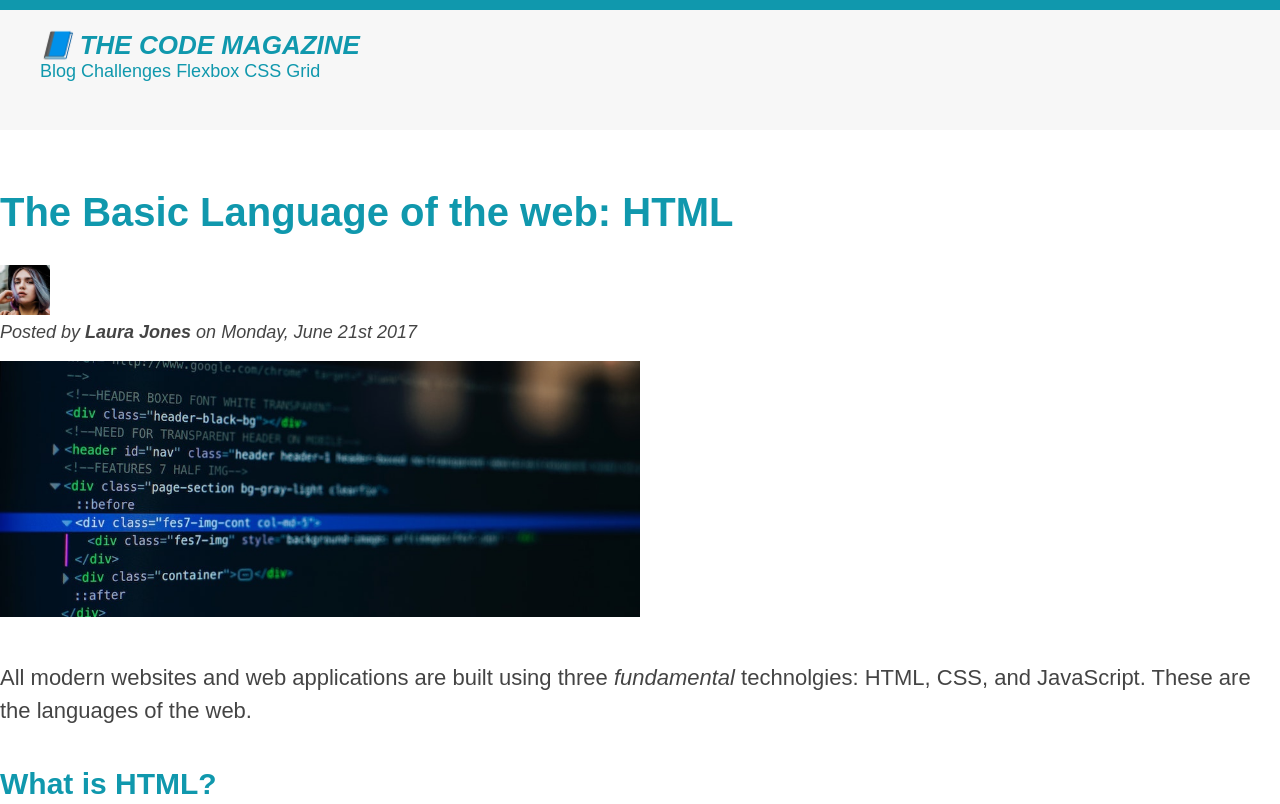
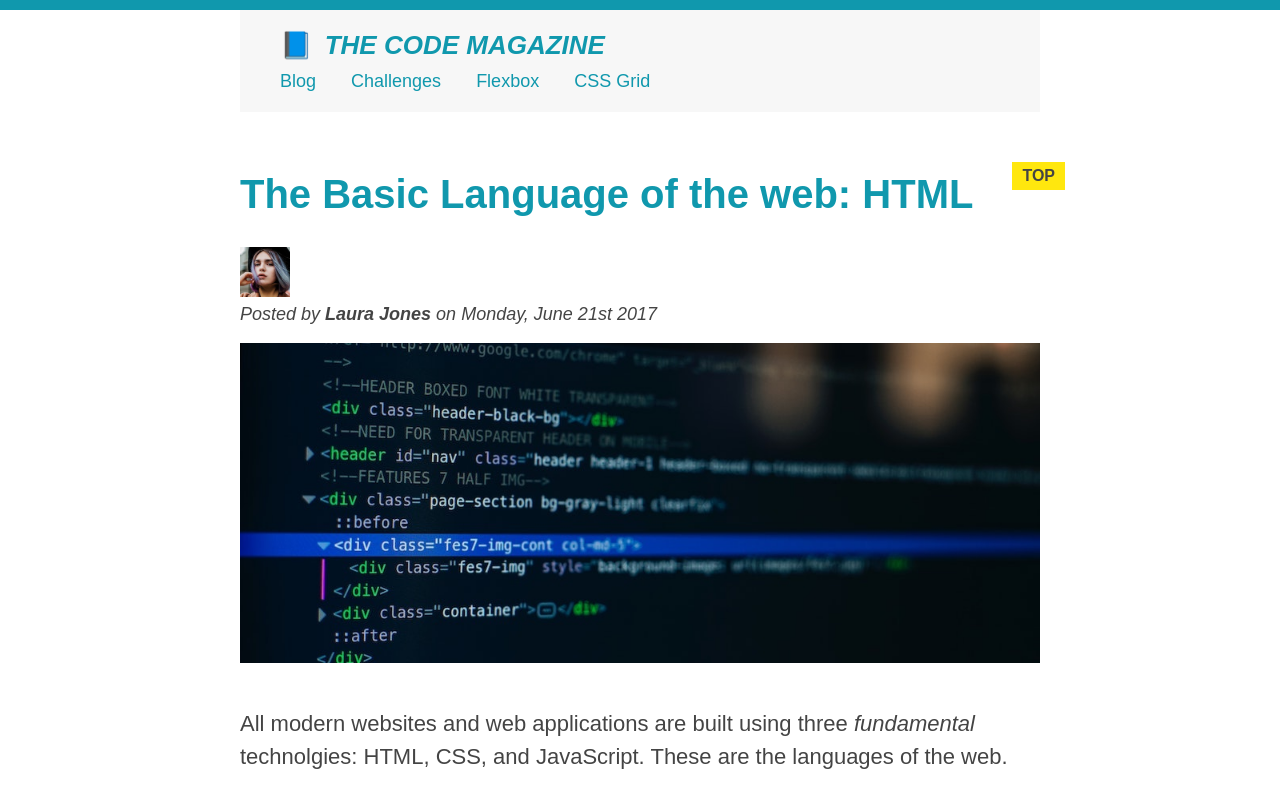
Before and after one commit to Hjesse25/html-css-course, a plain HTML site: page CSS-Fundamentals/index.html in a window 1280 px wide. Shown: the top 804 px of the page. Drawn offline with Linux system fonts and the light colour scheme.

Commit message:
lesson pseudo

```diff
--- a/CSS-Fundamentals/index.html
+++ b/CSS-Fundamentals/index.html
@@ -15,6 +15,7 @@
     <h5>The Basic Language of the web: HTML</h5>
     <h6>The Basic Language of the web: HTML</h6>
     -->
+    <div class="container">
     <header class="main-header">
       <h1>📘 The Code Magazine</h1>
 
@@ -44,6 +45,7 @@
           height="200px"
           class="post-img"
         />
+        <button>❤️ Like</button>
       </header>
 
       <p>
@@ -139,5 +141,7 @@
     <footer>
       <p id="copyright" class="copyright text">Copyright &copy; 2027 by The Code Magazine</p>
     </footer>
+
+    </div>
   </body>
 </html>
--- a/CSS-Fundamentals/style.css
+++ b/CSS-Fundamentals/style.css
@@ -7,6 +7,12 @@ body {
     color: #444;
     font-family: sans-serif;
     border-top: 10px solid #1098ad;
+    position: relative;
+}
+
+.container {
+    width: 800px;
+    margin: 0 auto;
 }
 
 .main-header {
@@ -16,7 +22,7 @@ body {
     padding-right: 40px; */
     padding: 20px 40px;
     margin-bottom: 60px;
-    height: 80px;
+    /* height: 80px; */
 }
 
 nav {
@@ -29,6 +35,7 @@ article {
 
 .post-header {
     margin-bottom: 40px;
+    /* position: relative; */
 }
 
 aside {
@@ -165,8 +172,62 @@ a:active {
 /*LVHA*/
 
 .post-img {
-    width: 50%;
+    width: 100%;
     height: auto;
+}
+
+nav a:link {
+    /* background-color: orangered;
+    margin: 20px;
+    padding: 20px;
+
+    display: block; */
+    margin-right: 30px;
+    margin-top: 10px;
+    display: inline-block;
+}
+
+nav a:link:last-child {
+    margin-right: 0;
+}
+
+button {
+    font-size: 22px;
+    padding: 20px;
+    cursor: pointer;
+
+    position: absolute;
+    /* top: 50px;
+    left: 50px; */
+    bottom: 50px;
+    right: 50px;
+}
+
+h1::first-letter {
+    font-style: normal;
+    margin-right: 5px;
+}
+
+h3 + p::first-line {
+    /* color: red; */
+}
+
+h2 {
+    /* background-color: orange; */
+    position: relative;
+}
+
+h2::after {
+    content: "TOP";
+    background-color: #ffe70e;
+    color: #444;
+    font-size: 16px;
+    font-weight: bold;
+    display: inline-block;
+    padding: 5px 10px;
+    position: absolute;
+    top: -10px;
+    right: -25px;
 }
 
 /* Resolving conflicts */
```
